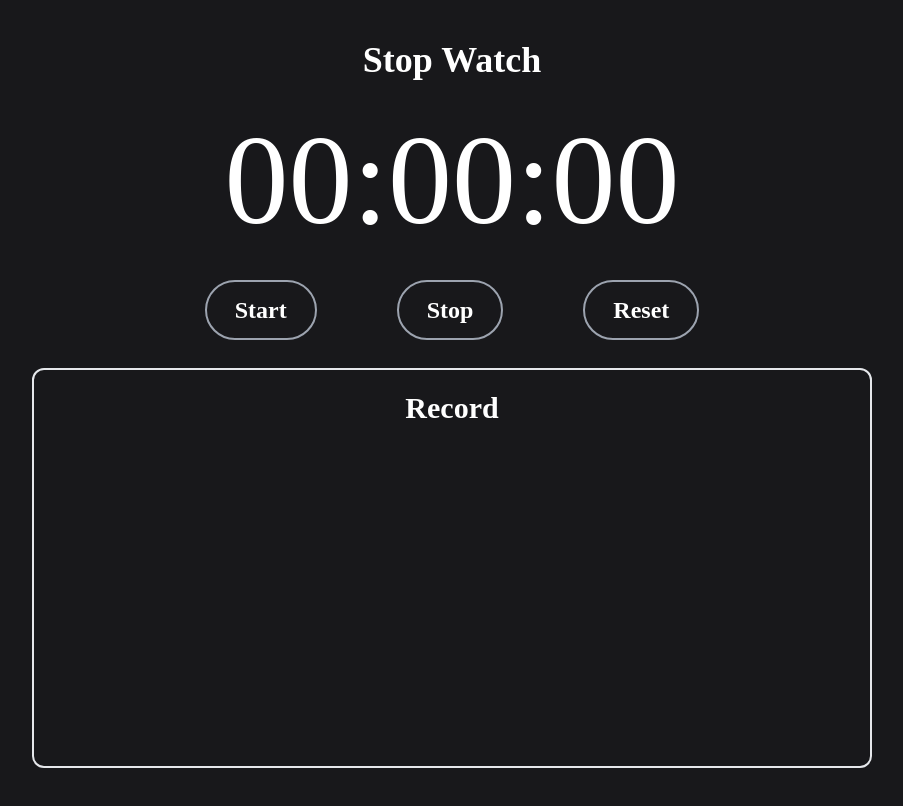
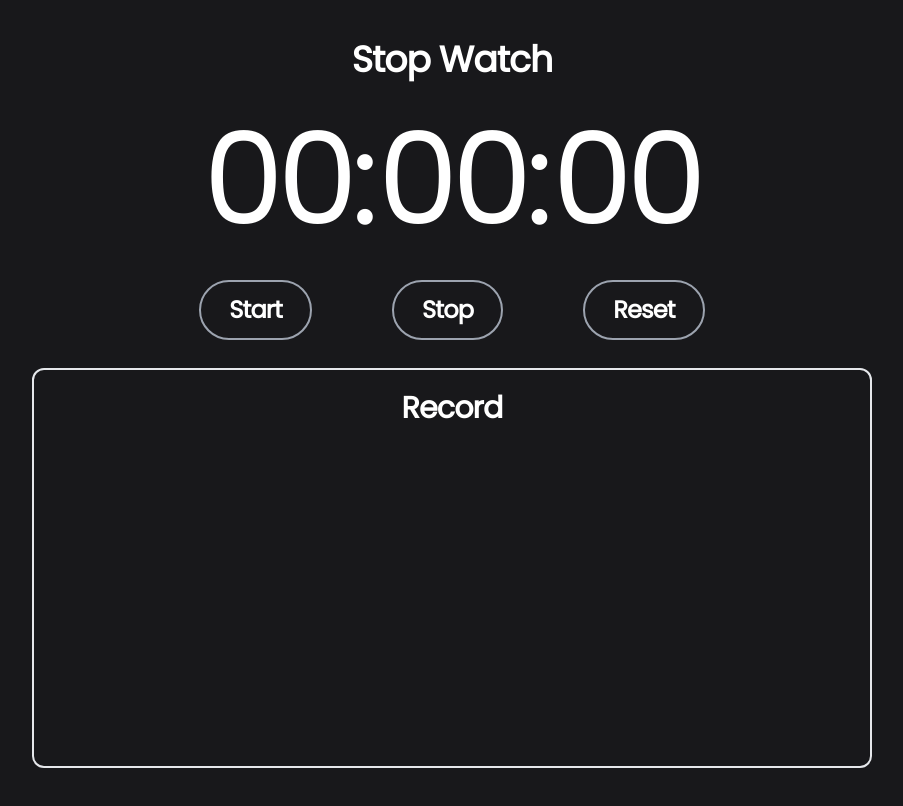
Before and after one commit to webdev-raj/Stop-Watch-Beta, a plain HTML site: page index.html in a window 1280 px wide. Shown: the whole page, without its empty margins (188-1091 px from the left). Drawn offline with nearby package versions, Linux system fonts and the light colour scheme.

Commit message:
adding font

```diff
--- a/index.html
+++ b/index.html
@@ -5,14 +5,20 @@
     <meta charset="UTF-8">
     <meta name="viewport" content="width=device-width, initial-scale=1.0">
     <script src="https://cdn.tailwindcss.com"></script>
+    <style>
+        @font-face {
+            font-family: font1;
+            src: url(./Poppins-Regular.ttf);
+        }
+    </style>
     <title>Stop || Watch</title>
 </head>
 
 <body class="bg-zinc-900">
-    <div class="min-h-screen w-full bg-zinc-900 flex items-center justify-center flex-col text-white font-[gilroy] px-20 py-10 max-md:px-10">
+    <div class="min-h-screen w-full bg-zinc-900 flex items-center justify-center flex-col text-white font-[font1] px-20 py-10 max-md:px-10 tracking-tighter">
         <h1 class="text-4xl font-semibold max-md:text-6xl text-center">Stop Watch</h1>
         <h1 class="text-9xl select-none my-9 max-md:text-8xl max-sm:text-6xl">
-            <span id="sec">00</span>:<span id="min">00</span>:<span id="hrs">00</span>
+            <span id="sec" class="tracking-tighter">00</span>:<span id="min" class="tracking-tighter">00</span>:<span id="hrs" class="tracking-tighter">00</span>
         </h1>
         <div class="flex items-center justify-between gap-20 max-md:gap-1 max-md:flex-wrap">
             <button id="start"
```
Also changed, not shown: Poppins-Regular.ttf (added).
